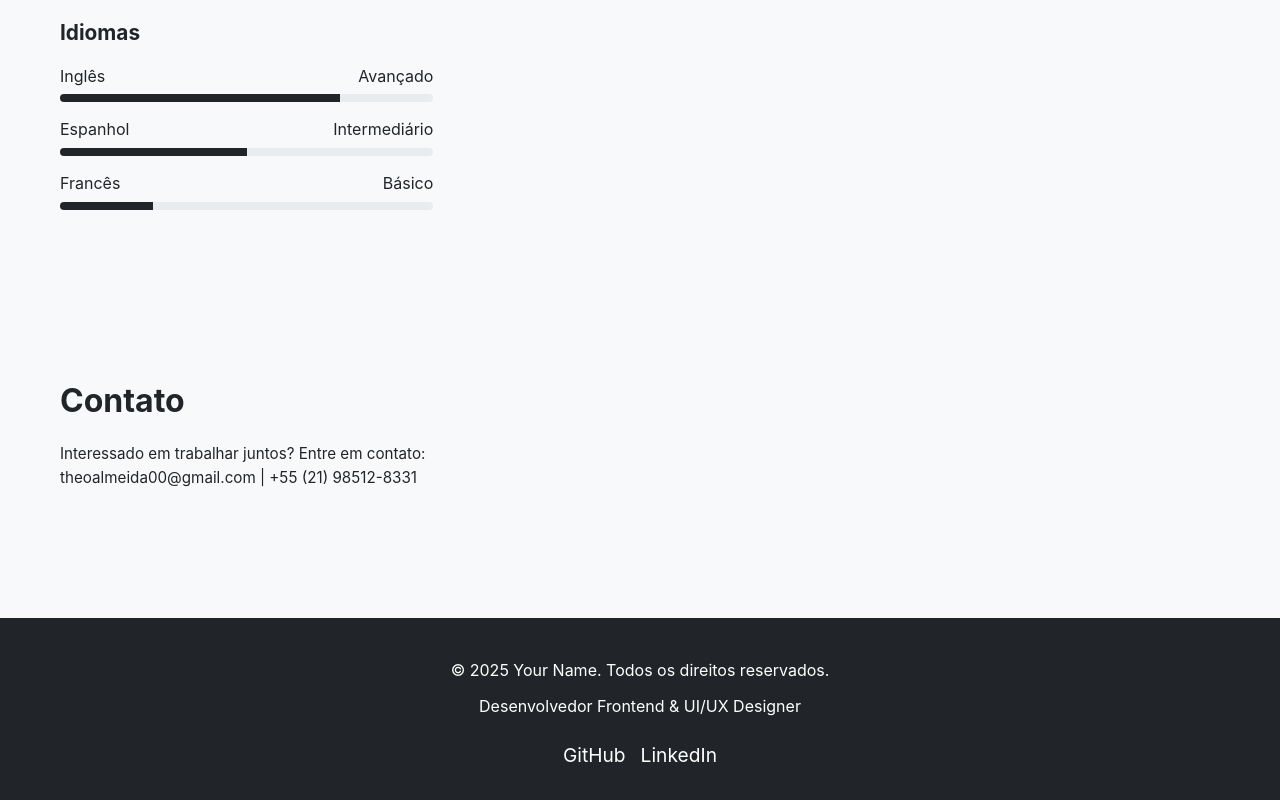
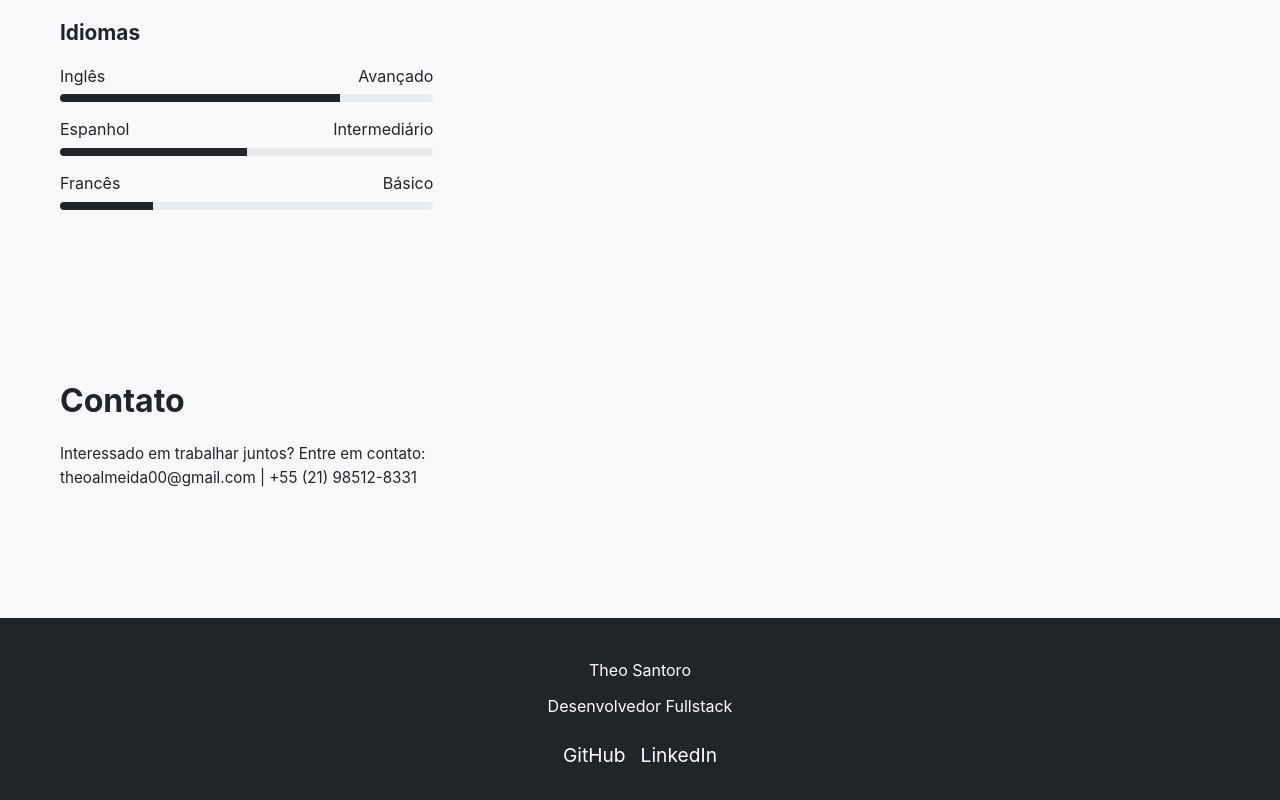
Before and after one commit to theossalmeida/theossalmeida.github.io, a plain HTML site: page index.html in a window 1280 px wide. Shown: the part 3251-4051 px from the top of the page. Drawn offline with Linux system fonts and the light colour scheme.

Commit message:
fixed footer

```diff
--- a/index.html
+++ b/index.html
@@ -442,8 +442,8 @@
 
     <!-- Footer -->
     <footer>
-        <p>© 2025 Your Name. Todos os direitos reservados.</p>
-        <p>Desenvolvedor Frontend & UI/UX Designer</p>
+        <p>Theo Santoro</p>
+        <p>Desenvolvedor Fullstack</p>
         <div class="social-links">
             <a href="https://github.com/theossalmeida" aria-label="GitHub">GitHub</a>
             <a href="https://www.linkedin.com/in/theo-santoro-b10764200" aria-label="LinkedIn">LinkedIn</a>
```
Also changed, not shown: index_en.html (+2 -2 lines).
